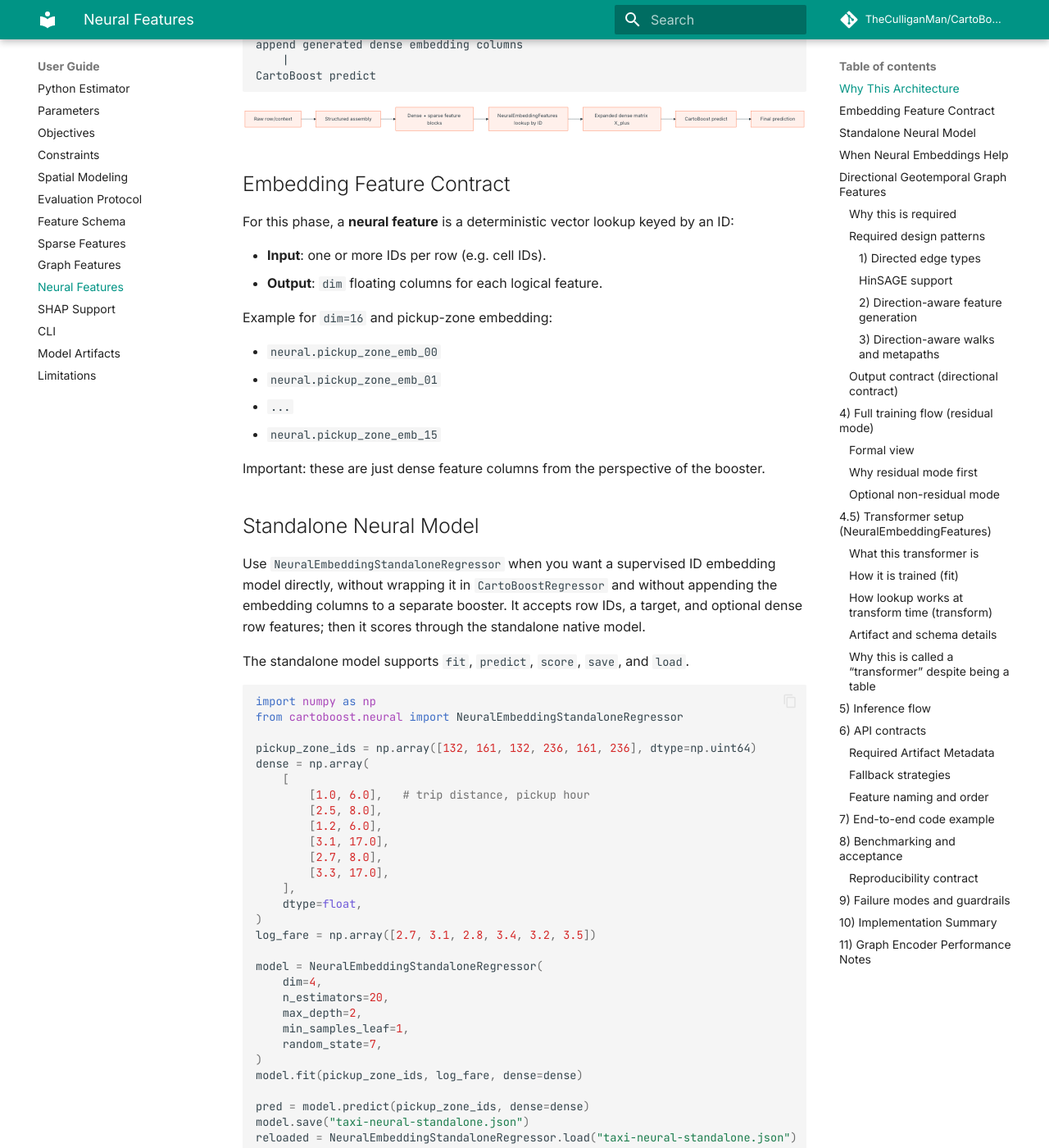
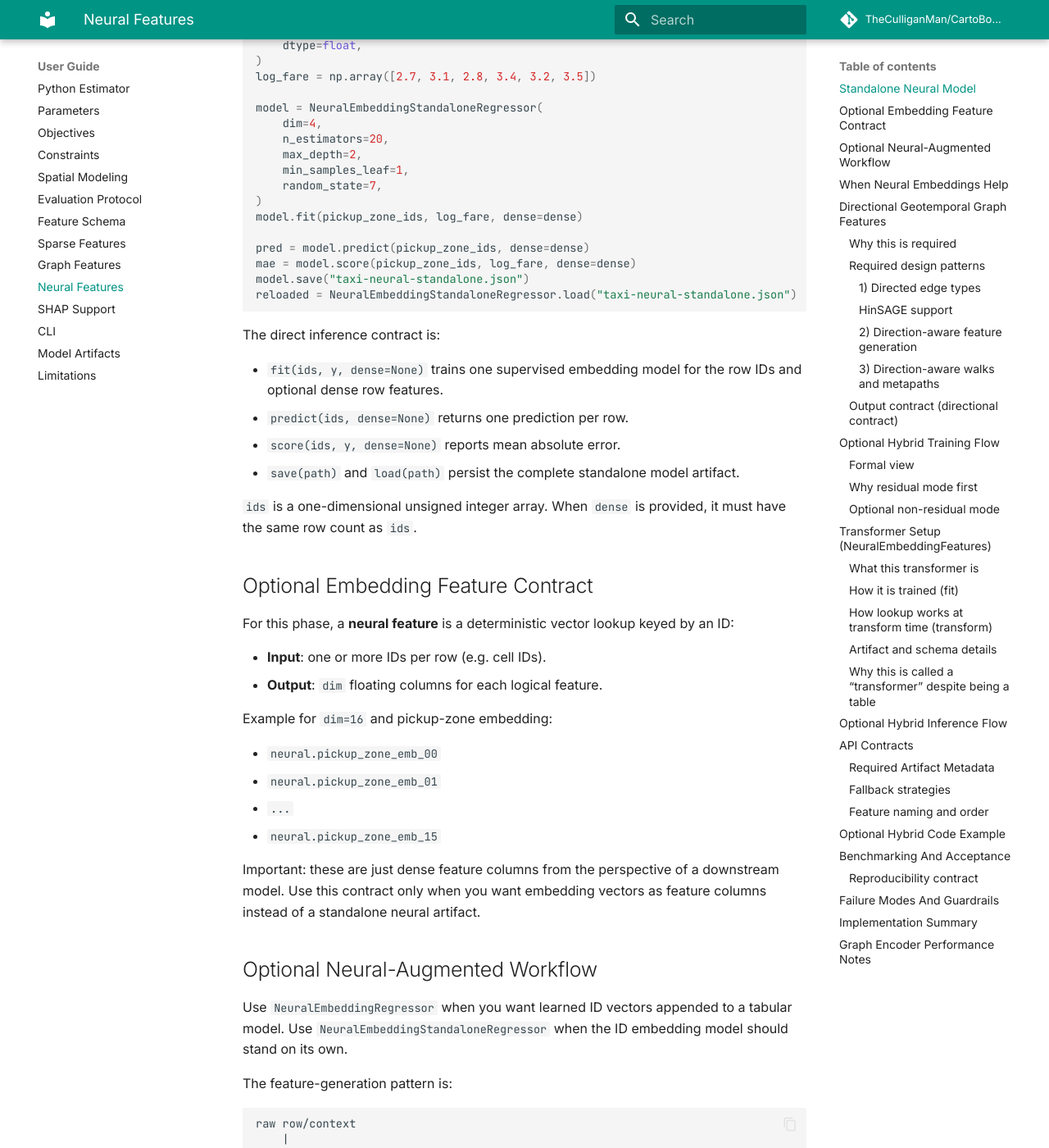
Before and after one commit to albrmar/cartoboost, an MkDocs documentation site: the page built from docs/neural-features.md, in a window 1280 px wide and 1400 px high, scrolled down 982 px. Shown: the whole window at 82% size. Built offline with MkDocs 1.6.1 and Material for MkDocs 9.7.7, drawn with Linux system fonts in a browser that asks for light colours; comment, search, counter and statistics services are not loaded; some of the changed text lies outside the part shown.

Commit message:
[codex] Document standalone graph and neural usage (#8)
* Document standalone graph and neural usage

* Fix Windows Python CI cache key

````diff
--- a/docs/graph-features.md
+++ b/docs/graph-features.md
@@ -1,40 +1,46 @@
-# Graph Features
+# Graph Models And Features
 
-CartoBoost graph support is a precompute layer for creating dense graph-derived
-columns before fitting `CartoBoostRegressor`.
+CartoBoost graph support has two independent entry points:
 
-Use graph features when prediction depends on relationships such as movement,
-service, containment, interaction, or source-target imbalance:
+- standalone graph models that fit, predict, score, save, and load without
+  `CartoBoostRegressor`;
+- graph feature generators that emit dense graph-derived columns for another
+  estimator when you explicitly want that workflow.
+
+Start with the standalone classes when the graph is the modeling surface. Use
+feature generation only when you want graph embeddings to become columns in a
+separate tabular model.
+
+Use graph models when prediction depends on relationships such as movement,
+containment, interaction, or source-target imbalance:
 
 - `pickup_zone -> dropoff_zone`
-- `upstream -> downstream`
-- `supply -> demand`
 - `pickup_hour -> dropoff_hour`
-- `rep -> account`
-- `facility -> market`
+- `pickup_zone -> fare_bucket`
+- `pickup_dropoff_pair -> trip_duration_bucket`
+- `taxi_trip -> pickup_zone`
+- `taxi_trip -> dropoff_zone`
 
 ## Architecture
 
-The graph layer emits a `GraphFeatureBundle` containing dense graph columns,
-optional sparse memberships, feature names, node IDs, and provenance metadata.
-Those columns are appended to the tabular model input; the final scorer remains
-the standard CartoBoost booster.
+The standalone path keeps graph training, row scoring, metrics, and artifacts in
+the graph model itself.
 
 ```mermaid
 flowchart LR
-    A["Typed graph + node features"] --> B["Graph encoder"]
-    B --> C["GraphFeatureBundle"]
-    C --> D["Dense/sparse model matrix"]
-    D --> E["CartoBoostRegressor"]
+    A["Typed graph + node features"] --> B["Graph standalone model"]
+    B --> C["fit / predict / score"]
+    C --> D["Graph model artifact"]
 ```
 
-Graph encoders have their own JSON artifacts. Persist graph encoder artifacts or
-checksums alongside the booster metadata when graph features are generated
-offline.
+The optional feature-generation path emits a `GraphFeatureBundle` containing
+dense graph columns, optional sparse memberships, feature names, node IDs, and
+provenance metadata. Persist those encoder artifacts wherever the downstream
+model expects its feature-generation contract.
 
 ## Encoders
 
-CartoBoost exposes four graph encoder families.
+CartoBoost exposes four graph families.
 
 | Family | Use case |
 | --- | --- |
@@ -45,10 +51,10 @@
 
 ## Standalone Graph Models
 
-Graph models can also be trained directly, without `CartoBoostRegressor` and
-without first turning embeddings into booster columns. Use these classes when
-the graph representation is the model you want to score or when you need a
-standalone link predictor for source-target pairs.
+Graph models can be trained directly without first turning embeddings into
+feature columns. Use these classes when the graph representation is the model you
+want to ship or when you need a standalone link predictor for source-target
+pairs.
 
 Standalone graph regressors:
 
@@ -59,6 +65,56 @@
 
 Each standalone regressor supports `fit`, `predict`, `score`, `save`, and
 `load`.
+
+### Node2Vec Pair Regression
+
+Use `Node2VecStandaloneRegressor` for directed pickup-dropoff graphs when node
+attributes are not required.
+
+```python
+import numpy as np
+from cartoboost.graph import Node2VecStandaloneRegressor
+
+edges = [(0, 1), (1, 2), (2, 3), (3, 0), (0, 2)]
+pickup_zones = np.array([0, 1, 2, 3], dtype=np.uint64)
+dropoff_zones = np.array([1, 2, 3, 0], dtype=np.uint64)
+dense = np.column_stack(
+    [
+        pickup_zones.astype(float),
+        dropoff_zones.astype(float),
+    ]
+)
+log_duration = np.array([1.0, 1.5, 2.0, 0.7])
+
+model = Node2VecStandaloneRegressor(
+    dim=8,
+    walk_length=8,
+    walks_per_node=4,
+    window_size=3,
+    epochs=2,
+    n_estimators=20,
+    max_depth=2,
+    min_samples_leaf=1,
+    seed=11,
+)
+model.fit(
+    node_count=4,
+    edges=edges,
+    row_nodes=pickup_zones,
+    row_targets=dropoff_zones,
+    dense=dense,
+    y=log_duration,
+)
+
+pred = model.predict(pickup_zones, row_targets=dropoff_zones, dense=dense)
+model.save("taxi-node2vec-regressor.json")
+reloaded = Node2VecStandaloneRegressor.load("taxi-node2vec-regressor.json")
+```
+
+### GraphSAGE Pair Regression
+
+Use `GraphSageStandaloneRegressor` when each zone has node attributes such as
+airport flag, borough indicator, recent pickup volume, or recent dropoff volume.
 
 ```python
 import numpy as np
@@ -102,6 +158,59 @@
 model.save("taxi-graph-standalone.json")
 ```
 
+### Heterogeneous Graph Regression
+
+Use `HeteroGraphSageStandaloneRegressor` when edges carry relation IDs but you do
+not need a strict node-type schema. Use `HinSageStandaloneRegressor` when the
+graph has typed nodes and each relation must validate its source and target node
+types.
+
+```python
+import numpy as np
+from cartoboost.graph import HinSageStandaloneRegressor
+
+node_features = np.array(
+    [
+        [1.0, 0.0],
+        [0.0, 1.0],
+        [0.8, 0.3],
+        [0.3, 0.8],
+    ],
+    dtype=np.float32,
+)
+node_types = [0, 1, 0, 1]  # pickup_zone, dropoff_zone, pickup_zone, dropoff_zone
+typed_edges = [(0, 1, 0), (1, 2, 1), (2, 3, 0), (3, 0, 1)]
+row_nodes = np.array([0, 1, 2, 3], dtype=np.uint64)
+row_targets = np.array([1, 2, 3, 0], dtype=np.uint64)
+log_fare = np.array([1.2, 1.7, 2.1, 0.5])
+
+model = HinSageStandaloneRegressor(
+    input_dim=2,
+    node_type_count=2,
+    edge_type_triples=[(0, 0, 1), (1, 1, 0)],
+    hidden_dims=(4,),
+    epochs=2,
+    n_estimators=20,
+    max_depth=2,
+    min_samples_leaf=1,
+    seed=29,
+)
+model.fit(
+    node_features=node_features,
+    node_types=node_types,
+    edges=typed_edges,
+    row_nodes=row_nodes,
+    row_targets=row_targets,
+    y=log_fare,
+)
+
+pred = model.predict(
+    node_features=node_features,
+    row_nodes=row_nodes,
+    row_targets=row_targets,
+)
+```
+
 Standalone link predictors:
 
 - `Node2VecLinkPredictor`
@@ -128,6 +237,9 @@
 report = predictor.report(candidate_pairs, labels=[1, 0], query_ids=[0, 0], k=1)
 ```
 
+Standalone graph artifacts contain the learned encoder state and row scorer.
+They are deployable without a separate booster artifact.
+
 ## Node2Vec Configuration
 
 `node2vec` implements the Grover and Leskovec design: second-order biased random
@@ -138,10 +250,10 @@
 exploration. CartoBoost keeps transitions directed, multiplies transition
 probabilities by optional edge weights, and trains deterministically.
 
-Use `node2vec` when you want a compact graph-only signal appended to booster
-features and do not need node attributes to drive the representation. Use
-GraphSAGE or HinSAGE when node attributes, node types, or typed neighbor
-aggregation should shape the embeddings.
+Use `node2vec` when you want a compact graph-only representation and do not need
+node attributes to drive the representation. Use GraphSAGE or HinSAGE when node
+attributes, node types, or typed neighbor aggregation should shape the
+embeddings.
 
 ```yaml
 graph_embeddings:
@@ -171,7 +283,7 @@
       - flow_imbalance_ratio
 ```
 
-Python usage:
+Optional feature-generation usage:
 
 ```python
 from cartoboost.graph import GraphFeatureTransformer
@@ -243,8 +355,9 @@
 
 ## Directional Feature Outputs
 
-Directional features are explicit booster inputs, not only a latent effect of
-the embedding model. Configure them through the `directionality` block:
+Directional features are explicit output channels in the optional
+feature-generation path, not only a latent effect of the embedding model.
+Configure them through the `directionality` block:
 
 ```yaml
 directionality:
@@ -311,7 +424,7 @@
 - each edge source and target node type matches its relation triple;
 - `neighbor_samples`, when supplied, has one cap per relation.
 
-## Python Usage
+## Optional Feature-Generation Path
 
 Use `GraphFeatureTransformer` for configuration-driven feature generation:
 
@@ -395,5 +508,5 @@
     - directed_temporal_drift
 ```
 
-Persist this provenance in `CartoBoostRegressor` metadata or training
+Persist this provenance in the downstream model metadata or training
 configuration when graph columns are generated outside the model fit call.
--- a/docs/neural-features.md
+++ b/docs/neural-features.md
@@ -1,79 +1,28 @@
-# Neural And Graph-Derived Features
+# Neural Embedding Models And Features
 
-This document defines the neural and graph-derived feature pattern used in this
-repository:
+CartoBoost neural support has two independent entry points:
 
-1. Train neural-style embeddings using `NeuralEmbeddingFeatures.fit`.
-2. Serialize embeddings into a versioned artifact.
-3. Load and validate embeddings at inference.
-4. Append generated dense vectors to the input matrix.
-5. Keep `CartoBoostRegressor` as the final scorer.
+- `NeuralEmbeddingStandaloneRegressor` for direct supervised ID embedding
+  regression without `CartoBoostRegressor`;
+- `NeuralEmbeddingFeatures` and `NeuralEmbeddingRegressor` for optional feature
+  generation or neural-augmented tabular workflows.
 
-This keeps gradient-boosting behavior in the standard CartoBoost prediction path
-while adding learned dense context through generated columns.
-
-## Why This Architecture
-
-Neural-augmented boosting is intentionally conservative.
-
-- **No neural runtime inside scoring path**: inference remains deterministic and
-  fast.
-- **No API split in the final model**: the booster still sees only numeric dense
-  + sparse inputs.
-- **Stable ordering and contracts**: generated feature names and counts are fixed
-  by the artifact.
-
-The pattern is:
-
-```text
-raw row/context
-    |
-existing feature assembler
-    |
-structured dense + sparse
-    |
-NeuralEmbeddingFeatures lookup
-    |
-append generated dense embedding columns
-    |
-CartoBoost predict
-```
+Start with the standalone regressor when the ID embedding model is the artifact
+you want to train, evaluate, save, and serve.
 
 ```mermaid
 flowchart LR
-    R[Raw row/context] --> A[Structured assembly]
-    A --> B[Dense + sparse feature blocks]
-    B --> C[NeuralEmbeddingFeatures lookup by ID]
-    C --> D[Expanded dense matrix X_plus]
-    D --> E[CartoBoost predict]
-    E --> F[Final prediction]
+    A["Row IDs + optional dense row features"] --> B["NeuralEmbeddingStandaloneRegressor"]
+    B --> C["fit / predict / score"]
+    C --> D["Standalone neural artifact"]
 ```
-
-## Embedding Feature Contract
-
-For this phase, a **neural feature** is a deterministic vector lookup keyed by an
-ID:
-
-- **Input**: one or more IDs per row (e.g. cell IDs).
-- **Output**: `dim` floating columns for each logical feature.
-
-Example for `dim=16` and pickup-zone embedding:
-
-- `neural.pickup_zone_emb_00`
-- `neural.pickup_zone_emb_01`
-- `...`
-- `neural.pickup_zone_emb_15`
-
-Important: these are just dense feature columns from the perspective of the
-booster.
 
 ## Standalone Neural Model
 
 Use `NeuralEmbeddingStandaloneRegressor` when you want a supervised ID embedding
-model directly, without wrapping it in `CartoBoostRegressor` and without
-appending the embedding columns to a separate booster. It accepts row IDs, a
-target, and optional dense row features; then it scores through the standalone
-native model.
+model directly, without wrapping it in another estimator and without appending
+the embedding columns to a separate model. It accepts row IDs, a target, and
+optional dense row features; then it scores through the standalone native model.
 
 The standalone model supports `fit`, `predict`, `score`, `save`, and `load`.
 
@@ -105,13 +54,72 @@
 model.fit(pickup_zone_ids, log_fare, dense=dense)
 
 pred = model.predict(pickup_zone_ids, dense=dense)
+mae = model.score(pickup_zone_ids, log_fare, dense=dense)
 model.save("taxi-neural-standalone.json")
 reloaded = NeuralEmbeddingStandaloneRegressor.load("taxi-neural-standalone.json")
 ```
 
+The direct inference contract is:
+
+- `fit(ids, y, dense=None)` trains one supervised embedding model for the row
+  IDs and optional dense row features.
+- `predict(ids, dense=None)` returns one prediction per row.
+- `score(ids, y, dense=None)` reports mean absolute error.
+- `save(path)` and `load(path)` persist the complete standalone model artifact.
+
+`ids` is a one-dimensional unsigned integer array. When `dense` is provided, it
+must have the same row count as `ids`.
+
+## Optional Embedding Feature Contract
+
+For this phase, a **neural feature** is a deterministic vector lookup keyed by an
+ID:
+
+- **Input**: one or more IDs per row (e.g. cell IDs).
+- **Output**: `dim` floating columns for each logical feature.
+
+Example for `dim=16` and pickup-zone embedding:
+
+- `neural.pickup_zone_emb_00`
+- `neural.pickup_zone_emb_01`
+- `...`
+- `neural.pickup_zone_emb_15`
+
+Important: these are just dense feature columns from the perspective of a
+downstream model. Use this contract only when you want embedding vectors as
+feature columns instead of a standalone neural artifact.
+
+## Optional Neural-Augmented Workflow
+
 Use `NeuralEmbeddingRegressor` when you want learned ID vectors appended to a
-boosted tabular model. Use `NeuralEmbeddingStandaloneRegressor` when the ID
-embedding model should stand on its own.
+tabular model. Use `NeuralEmbeddingStandaloneRegressor` when the ID embedding
+model should stand on its own.
+
+The feature-generation pattern is:
+
+```text
+raw row/context
+    |
+existing feature assembler
+    |
+structured dense + sparse
+    |
+NeuralEmbeddingFeatures lookup
+    |
+append generated dense embedding columns
+    |
+downstream model predict
+```
+
+```mermaid
+flowchart LR
+    R[Raw row/context] --> A[Structured assembly]
+    A --> B[Dense + sparse feature blocks]
+    B --> C[NeuralEmbeddingFeatures lookup by ID]
+    C --> D[Expanded dense matrix X_plus]
+    D --> E[Downstream model predict]
+    E --> F[Final prediction]
+```
 
 ## When Neural Embeddings Help
 
@@ -129,7 +137,7 @@
 Implemented controls:
 
 - Set `oof_folds > 1` on `NeuralEmbeddingRegressor` to train final-model
-  embeddings with out-of-fold residuals, so the final booster sees realistic
+  embeddings with out-of-fold residuals, so the final model sees realistic
   embedding noise instead of fully in-sample residual lookups.
 - Tune `support_prior_strength` to control support-aware shrinkage: rare IDs
   stay closer to prior vectors, while frequent IDs can receive stronger
@@ -153,7 +161,8 @@
 dropoff-side demand, and pickup-dropoff imbalance often carries predictive
 signal. The graph layer should therefore support directed edge types,
 reverse-edge materialization, pickup/dropoff role metadata, pickup-dropoff pair
-nodes, directed random walks, and directional feature emission into the booster.
+nodes, directed random walks, and directional feature emission for optional
+feature-generation workflows.
 
 Directional pickup-dropoff semantics are required for taxi graph features. Trip
 direction, pickup/dropoff behavior, directional imbalance, and reverse-trip
@@ -296,8 +305,8 @@
 
 #### 2) Direction-aware feature generation
 
-Directional features should be explicit output channels into the booster, not just a
-latent side effect.
+Directional features should be explicit output channels in feature-generation
+workflows, not just a latent side effect.
 
 Recommended feature families:
 
@@ -374,7 +383,7 @@
 captured in produced features; aggregating them into one symmetric value loses
 predictive signal in geotemporal settings.
 
-## 4) Full training flow (residual mode)
+## Optional Hybrid Training Flow
 
 ### Formal view
 
@@ -384,7 +393,7 @@
 - `id_i`: sparse ID key (e.g., H3 cell)
 - `r(x_i)`: raw target residual after baseline model
 - `Φ`: learned embedding transform mapping IDs to dense vectors
-- `g`: final trained `CartoBoostRegressor`
+- `g`: final trained downstream tabular model
 
 The phase-1 model is:
 
@@ -399,7 +408,7 @@
 Key property:
 
 - Baseline signal and generated dense signal remain additive in feature space;
-  the booster controls whether and how they matter.
+  the downstream model controls whether and how they matter.
 
 Training flow for `Φ` and final model:
 
@@ -415,19 +424,19 @@
 flowchart TD
     D0["Input: X, y, ids"]
     D1["Prepare structured features X_s"]
-    D2["Fit baseline CartoBoost on structured features"]
+    D2["Fit baseline model on structured features"]
     D3["Compute residuals r = y - baseline(X_s)"]
     D4["Fit embedding table on ids and residuals"]
     D5["Export embedding artifact + checksum"]
     D6["Transform ids to embedding Z = Φ(ids)"]
     D7["Concatenate X_plus = (X_s plus Z)"]
-    D8["Fit final CartoBoost model g(X_plus)"]
+    D8["Fit final downstream model g(X_plus)"]
     D0 --> D1 --> D2 --> D3 --> D4 --> D5 --> D6 --> D7 --> D8
 ```
 
 By default, `NeuralEmbeddingRegressor` uses residual training:
 
-1. Fit a baseline CartoBoost model with only structured inputs.
+1. Fit a baseline model with only structured inputs.
 2. Compute residuals:
 
 ```python
@@ -439,20 +448,20 @@
    `Z_train = embedding_transformer.transform(ids_train)`.
 5. Concatenate:
    `X_aug = [X_structured, Z_train]`.
-6. Fit final `CartoBoostRegressor` on `X_aug` and `y`.
+6. Fit the final downstream model on `X_aug` and `y`.
 
 ### Why residual mode first
 
 The residual model focuses on what the structured model misses. Instead of directly
 adding neural residuals into the final output, we expose learned representation to
-CartoBoost and let trees decide when that signal is useful.
+the final model and let trees decide when that signal is useful.
 
 ### Optional non-residual mode
 
 `use_residual=False` trains embeddings on raw target `y` directly. This is
 available but less common in this phase.
 
-## 4.5) Transformer setup (`NeuralEmbeddingFeatures`)
+## Transformer Setup (`NeuralEmbeddingFeatures`)
 
 ### What this transformer is
 
@@ -522,11 +531,11 @@
 
 ### Why this is called a “transformer” despite being a table
 
-Because it transforms raw row context into new dense columns before the booster
-consumes them. It is a feature-generation primitive and is intentionally
-deterministic in phase 1 to de-risk serving.
+Because it transforms raw row context into new dense columns before the
+downstream model consumes them. It is a feature-generation primitive and is
+intentionally deterministic in phase 1 to de-risk serving.
 
-## 5) Inference flow
+## Optional Hybrid Inference Flow
 
 Given input rows and IDs:
 
@@ -536,7 +545,7 @@
    - `id_column` reference.
 3. Convert IDs to embedding matrix via loaded embedding table.
 4. Append embedding columns to dense matrix.
-5. Call final CartoBoost model `predict`.
+5. Call final downstream model `predict`.
 
 Row count is preserved through the process.
 
@@ -550,7 +559,7 @@
     I0 --> I1 --> I2 --> I3 --> I4
 ```
 
-## 6) API contracts
+## API Contracts
 
 ### Required Artifact Metadata
 
@@ -581,13 +590,13 @@
 - `neural.pickup_zone_02`
 - `neural.pickup_zone_03`
 
-The booster input matrix for each row is:
+The generated model input matrix for each row is:
 
 ```text
 [original_dense_features..., neural feature block]
 ```
 
-## 7) End-to-end code example
+## Optional Hybrid Code Example
 
 ```python
 import numpy as np
@@ -631,7 +640,7 @@
 print(results)
 ```
 
-## 8) Benchmarking and acceptance
+## Benchmarking And Acceptance
 
 ### Reproducibility contract
 
@@ -724,18 +733,18 @@
 This supports the intended claim of this PR: the transformer increases signal-to-noise
 in cold-sparse settings by widening the feature space with structured dense embeddings.
 
-## 9) Failure modes and guardrails
+## Failure Modes And Guardrails
 
 - **ID drift**: ID column encoding must stay stable between training/inference.
 - **Row ordering**: IDs and rows must align (same order) before transform.
 - **Sparse splits**: ensure sparse-set feature configuration is identical across
-  baseline and neural-augmented boosted training.
+  baseline and neural-augmented training.
 - **Non-finite IDs**: missing/infinite IDs cannot be encoded.
 - **Dimension mismatch**: embedding `dim` in transformer and model must match.
 
-## 10) Implementation Summary
+## Implementation Summary
 
-- Added neural-augmented boosted estimator + benchmark helper:
+- Added standalone and neural-augmented estimator docs plus benchmark helper:
   - `python/cartoboost/neural/pipeline.py`
 - Exported at package root:
   - `cartoboost.NeuralEmbeddingRegressor`
@@ -744,7 +753,7 @@
 - Added Python API docs for this feature in:
   - `docs/reference/python-api.md`
 
-## 11) Graph Encoder Performance Notes
+## Graph Encoder Performance Notes
 
 node2vec, GraphSAGE, heterogeneous GraphSAGE, and HinSAGE encoders are
 available through `cartoboost.Node2VecEncoder`, `cartoboost.GraphSageEncoder`,
````
Also changed, not shown: README.md (+30 -16 lines), docs/index.md (+6 -5 lines), docs/reference/python-api.md (+12 -9 lines), 2 other files.
